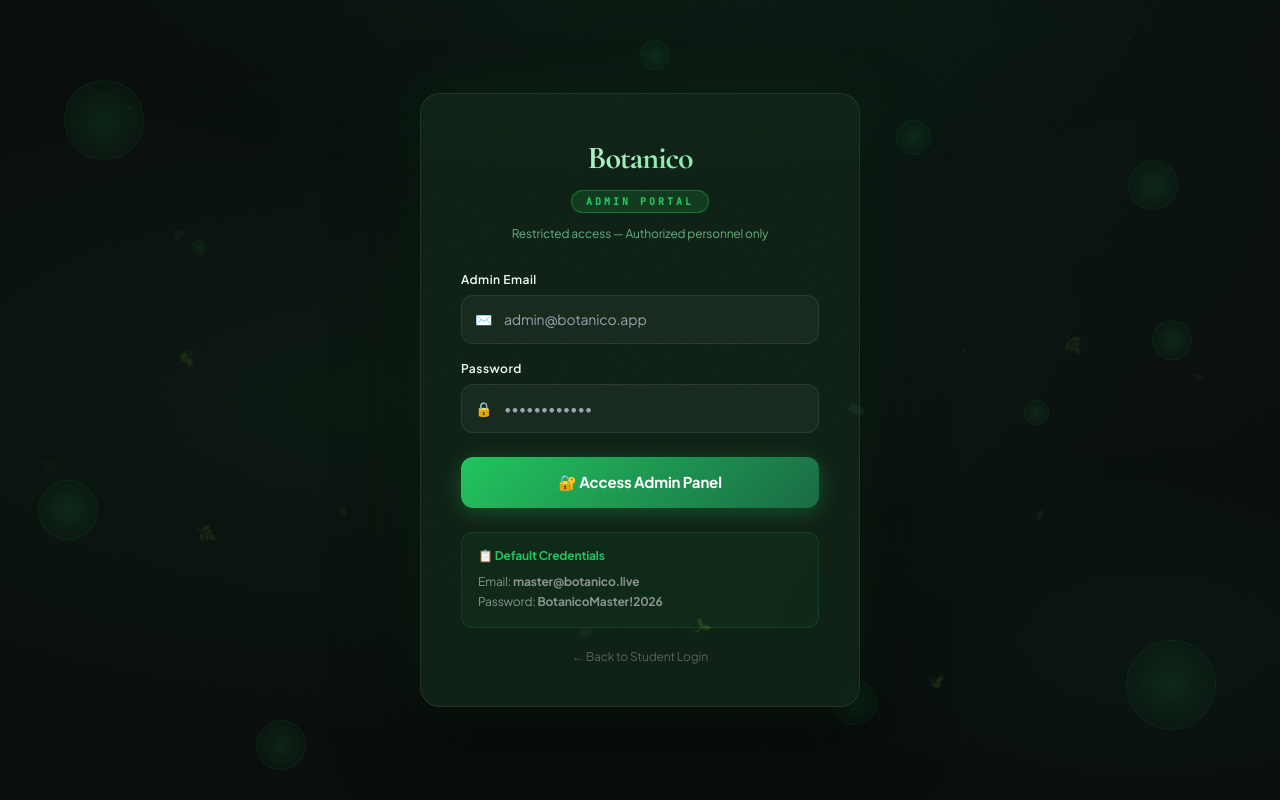
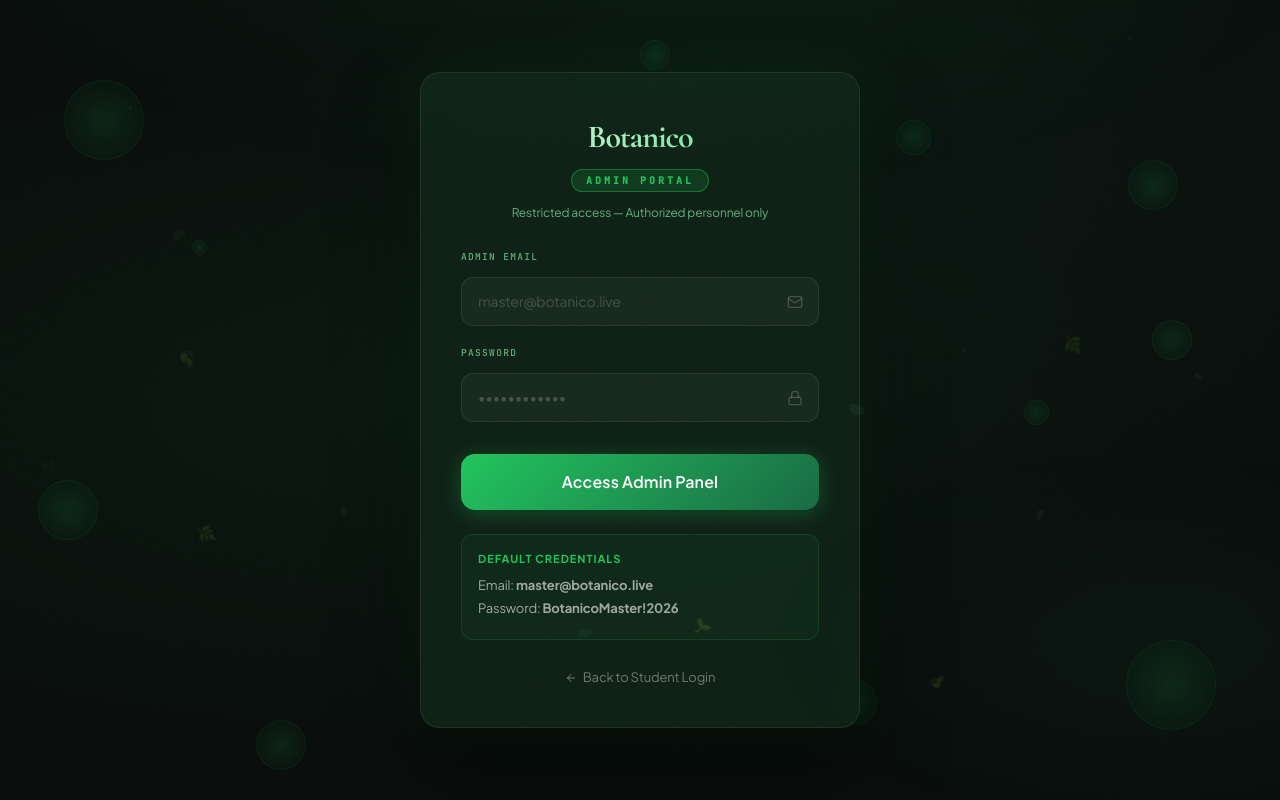
Before and after one commit to Sameer23090/botanico-app, a React (Vite) app in the folder frontend/: page /admin in a window 1280 px wide. Built offline with nearby package versions, Linux system fonts and the light colour scheme; no server answers.

Commit message:
style: fix admin login input fields and add explicit navigation links to landing/login pages

```diff
--- a/frontend/src/components/AdminLogin.jsx
+++ b/frontend/src/components/AdminLogin.jsx
@@ -1,5 +1,6 @@
 import { useState } from 'react';
-import { useNavigate } from 'react-router-dom';
+import { useNavigate, Link } from 'react-router-dom';
+import { Mail, Lock, ShieldAlert, ArrowLeft } from 'lucide-react';
 
 const API_BASE = import.meta.env.VITE_API_URL || 'http://localhost:5000/api';
 
@@ -56,25 +57,27 @@ export default function AdminLogin() {
 
         <form onSubmit={handleLogin} style={styles.form}>
           <div style={styles.inputGroup}>
-            <label style={styles.label}>Admin Email</label>
-            <div style={styles.inputWrapper}>
-              <span style={styles.inputIcon}>✉️</span>
+            <label className="label-text">Admin Email</label>
+            <div style={{ position: 'relative' }}>
               <input
                 id="admin-email"
                 type="email"
                 value={email}
                 onChange={(e) => setEmail(e.target.value)}
-                placeholder="admin@botanico.app"
+                placeholder="master@botanico.live"
                 required
-                style={styles.input}
+                className="input-field"
+                style={{ paddingRight: 48 }}
               />
+              <span style={{ position: 'absolute', right: 16, bottom: 16, color: 'rgba(240,253,244,0.2)', pointerEvents: 'none' }}>
+                <Mail size={16} />
+              </span>
             </div>
           </div>
 
           <div style={styles.inputGroup}>
-            <label style={styles.label}>Password</label>
-            <div style={styles.inputWrapper}>
-              <span style={styles.inputIcon}>🔒</span>
+            <label className="label-text">Password</label>
+            <div style={{ position: 'relative' }}>
               <input
                 id="admin-password"
                 type="password"
@@ -82,35 +85,37 @@ export default function AdminLogin() {
                 onChange={(e) => setPassword(e.target.value)}
                 placeholder="••••••••••••"
                 required
-                style={styles.input}
+                className="input-field"
+                style={{ paddingRight: 48 }}
               />
+              <span style={{ position: 'absolute', right: 16, bottom: 16, color: 'rgba(240,253,244,0.2)', pointerEvents: 'none' }}>
+                <Lock size={16} />
+              </span>
             </div>
           </div>
 
           {error && (
             <div style={styles.error}>
-              <span>⚠️</span> {error}
+              <ShieldAlert size={16} /> {error}
             </div>
           )}
 
-          <button id="admin-login-btn" type="submit" disabled={loading} style={styles.btn}>
-            {loading ? (
-              <span style={styles.spinner}>⟳ Authenticating...</span>
-            ) : (
-              '🔐 Access Admin Panel'
-            )}
+          <button id="admin-login-btn" type="submit" disabled={loading} className="btn-primary" style={{ width: '100%', padding: '16px', fontSize: 16, borderRadius: 14, marginTop: 12 }}>
+            {loading ? 'Authenticating...' : 'Access Admin Panel'}
           </button>
         </form>
 
         <div style={styles.hint}>
           <div style={styles.hintBox}>
-            <p style={styles.hintTitle}>📋 Default Credentials</p>
+            <p style={styles.hintTitle}>Default Credentials</p>
             <p style={styles.hintText}>Email: <strong>master@botanico.live</strong></p>
             <p style={styles.hintText}>Password: <strong>BotanicoMaster!2026</strong></p>
           </div>
         </div>
 
-        <a href="/login" style={styles.backLink}>← Back to Student Login</a>
+        <Link to="/login" style={styles.backLink}>
+          <ArrowLeft size={12} style={{ marginRight: 6 }} /> Back to Student Login
+        </Link>
       </div>
     </div>
   );
@@ -197,61 +202,34 @@ const styles = {
     margin: '12px 0 28px',
     opacity: 0.7,
   },
-  form: { display: 'flex', flexDirection: 'column', gap: '16px' },
+  form: { display: 'flex', flexDirection: 'column', gap: '20px' },
   inputGroup: { display: 'flex', flexDirection: 'column', gap: '6px' },
-  label: { color: 'var(--pearl)', fontSize: '12px', fontWeight: 600, letterSpacing: '0.5px' },
-  inputWrapper: { position: 'relative', display: 'flex', alignItems: 'center' },
-  inputIcon: { position: 'absolute', left: '14px', fontSize: '14px', zIndex: 1 },
-  input: {
-    width: '100%',
-    padding: '13px 16px 13px 42px',
-    background: 'rgba(255,255,255,0.04)',
-    border: '1px solid rgba(255,255,255,0.08)',
-    borderRadius: '12px',
-    color: 'var(--pearl)',
-    fontFamily: 'var(--font-body)',
-    fontSize: '14px',
-    outline: 'none',
-    transition: 'border-color 0.2s',
-    boxSizing: 'border-box',
-  },
   error: {
     display: 'flex', gap: '8px', alignItems: 'center',
-    background: 'rgba(255,50,50,0.1)',
-    border: '1px solid rgba(255,50,50,0.3)',
-    borderRadius: '8px',
-    padding: '10px 14px',
-    color: '#ff6b6b',
+    background: 'rgba(239,68,68,0.1)',
+    border: '1px solid rgba(239,68,68,0.25)',
+    borderRadius: '12px',
+    padding: '12px 16px',
+    color: '#fca5a5',
     fontSize: '13px',
+    marginTop: '4px',
   },
-  btn: {
-    marginTop: '8px',
-    padding: '14px',
-    background: 'linear-gradient(135deg, var(--jade), var(--emerald))',
-    border: 'none',
-    borderRadius: '12px',
-    color: '#fff',
-    fontSize: '15px',
-    fontWeight: 700,
-    transition: 'all 0.2s',
-    boxShadow: '0 4px 20px rgba(34,197,94,0.3)',
-  },
-  spinner: { display: 'inline-block', animation: 'spin 1s linear infinite' },
   hint: { marginTop: '24px' },
   hintBox: {
     background: 'rgba(34,197,94,0.05)',
     border: '1px solid rgba(34,197,94,0.15)',
     borderRadius: '12px',
-    padding: '14px 16px',
+    padding: '16px',
   },
-  hintTitle: { margin: '0 0 8px', color: 'var(--jade)', fontSize: '12px', fontWeight: 700 },
-  hintText: { margin: '2px 0', color: 'rgba(255,255,255,0.5)', fontSize: '12px' },
+  hintTitle: { margin: '0 0 8px', color: 'var(--jade)', fontSize: '11px', fontWeight: 700, textTransform: 'uppercase', letterSpacing: '1px' },
+  hintText: { margin: '4px 0', color: 'rgba(255,255,255,0.6)', fontSize: '13px' },
   backLink: {
-    display: 'block',
-    textAlign: 'center',
-    marginTop: '20px',
-    color: 'rgba(255,255,255,0.3)',
-    fontSize: '12px',
+    display: 'flex',
+    alignItems: 'center',
+    justifyContent: 'center',
+    marginTop: '28px',
+    color: 'rgba(255,255,255,0.4)',
+    fontSize: '13px',
     textDecoration: 'none',
     transition: 'color 0.2s',
   },
--- a/frontend/src/components/LandingPage.jsx
+++ b/frontend/src/components/LandingPage.jsx
@@ -162,8 +162,11 @@ export default function LandingPage() {
           WebkitBackgroundClip: 'text', WebkitTextFillColor: 'transparent',
           letterSpacing: '-0.02em',
         }}>Botanico</div>
-        <div style={{ fontSize: 12, color: 'rgba(240,253,244,0.25)', fontFamily: "var(--font-body)" }}>
-          © 2026 Botanico. Made with 💚 for plant lovers.
+        <div style={{ display: 'flex', gap: '24px', alignItems: 'center' }}>
+          <Link to="/admin" style={{ fontSize: 12, color: 'var(--jade)', textDecoration: 'none', fontWeight: 600, letterSpacing: '0.05em' }}>ADMIN PORTAL</Link>
+          <div style={{ fontSize: 12, color: 'rgba(240,253,244,0.25)', fontFamily: "var(--font-body)" }}>
+            © 2026 Botanico. Made with 💚 for plant lovers.
+          </div>
         </div>
       </footer>
     </div>
--- a/frontend/src/components/Login.jsx
+++ b/frontend/src/components/Login.jsx
@@ -78,6 +78,12 @@ export default function Login({ onLogin }) {
             <span style={{ fontSize: 13, color: 'rgba(240,253,244,0.3)' }}>Don't have an account?</span>
             <Link to="/register" style={{ fontSize: 13, color: 'var(--jade)', textDecoration: 'none', fontWeight: 500 }}>Create account →</Link>
           </div>
+
+          <div style={{ marginTop: 24, paddingTop: 20, borderTop: '1px solid rgba(255,255,255,0.05)', textAlign: 'center' }}>
+            <Link to="/admin" style={{ fontSize: 12, color: 'rgba(255,255,255,0.25)', textDecoration: 'none', fontWeight: 500, transition: 'color 0.2s' }}>
+              Admin Personnel Portal
+            </Link>
+          </div>
         </div>
       </motion.div>
     </div>
```
